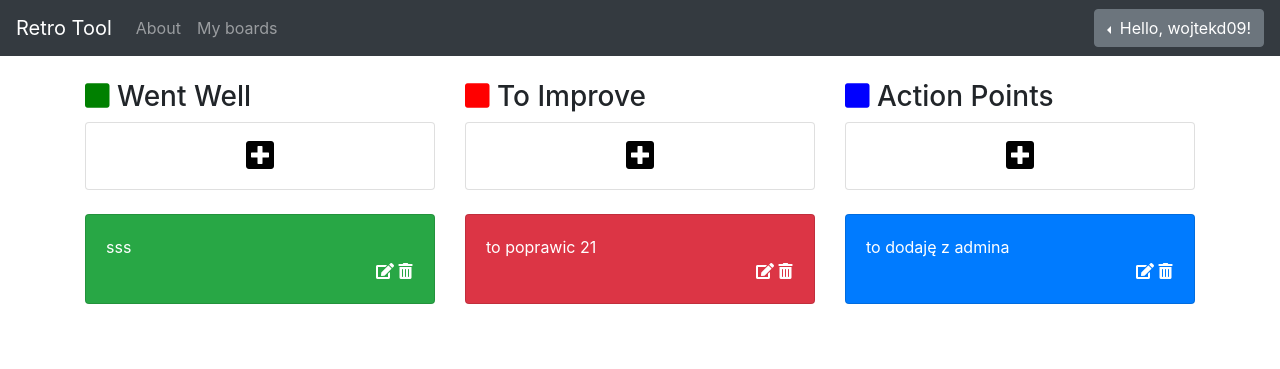
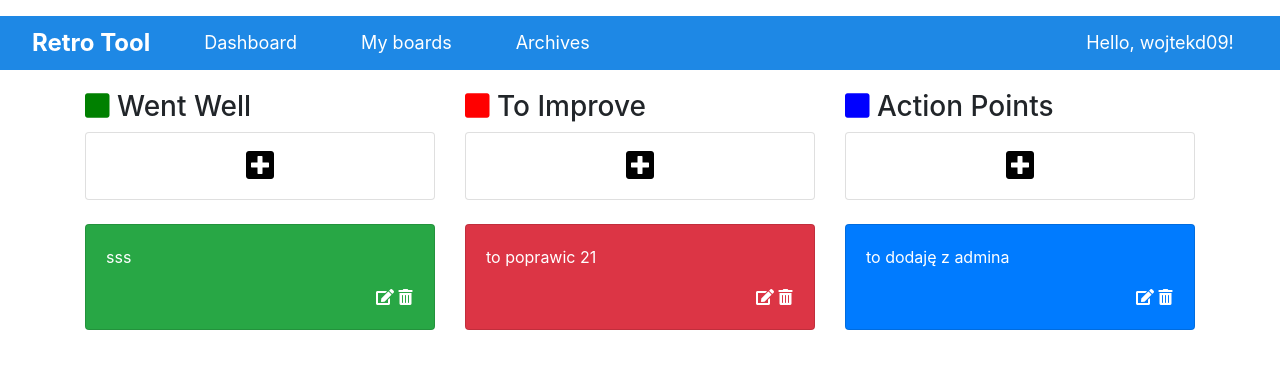
Before and after one commit to wojtekd9393/DjangoProjects, a Django app: page /home/1 in a window 1280 px wide. Shown: the top 369 px of the page. Run offline with Django 3.2, Linux system fonts and the light colour scheme; a user stored in the database is signed in; data comes from the database, SQL or seed files in the repository; both versions use the stored data as it was after the commit; some libraries are stand-ins or nearby versions.

Commit message:
CSS modification; new navbar

```diff
--- a/static/css/my_css.css
+++ b/static/css/my_css.css
@@ -37,3 +37,122 @@
 .disabled {
     color: red;
  }
+
+.jumbotron {
+    background-color: #eafbff;
+}
+.new_nav {
+    margin-bottom: 20px;
+    background-color: #1e88e5;
+}
+
+.new_nav ul {
+    list-style: none;
+}
+
+.new_nav ul li {
+    float: left;
+    margin: 0 10px;
+}
+
+.new_nav a {
+    display: block;
+    text-decoration: none;
+    font-size: 18px;
+    color: white;
+    padding: 10px 20px;
+    box-sizing: border-box;
+    border: 2px solid transparent;
+    line-height: 30px;
+}
+.new_nav div.logo a {
+    font-size: 24px;
+    line-height: 30px;
+    margin-left: 10px;
+}
+.new_nav ul li a:hover {
+    border-bottom: 2px solid white;
+    border-top: 2px solid white;
+    /*background-color: #2e99e5;*/
+}
+
+.new_nav ul li:nth-child(4) {
+    float: right;
+}
+
+.new_nav ul li:nth-child(5) {
+    float: right;
+}
+
+.clearfix::after {
+    content: "";
+    display: block;
+    clear: both;
+}
+
+.logo {
+    float: left; font-weight: bold;
+}
+.dropdown {
+  float: right;
+  position: relative;
+  box-sizing: border-box;
+  margin-right: 20px;
+  width: 200px;
+  text-align: center;
+}
+
+.dropbtn {
+  color: white;
+  border: none;
+}
+
+.dropdown-content {
+  display: none;
+  position: absolute;
+  background-color: #1e88e5 ;
+  width: 200px;
+  z-index: 1;
+}
+
+.dropdown-content a {
+  color: white;
+  text-decoration: none;
+  display: block;
+  font-size: 16px;
+}
+
+.dropdown-content a:hover {background-color: #90caf9;}
+
+.dropdown:hover .dropdown-content {display: block;}
+
+.dropdown:hover .dropbtn {background-color: #1976d2;}
+
+/*
+ .agile {
+    background-image: url('/static/img/agile.jpg');
+    background-repeat: no-repeat;
+    background-size: contain;
+ }
+ */
+/*
+ .container {
+    max-width: 1200px;
+    margin 0 100px;
+ }
+*/
+ body {
+    overflow-y: scroll;
+ }
+
+ div.actions{
+    margin-left: 270px;
+ }
+
+ .card-body p {
+    text-align: justify;
+ }
+
+ .btn-group {
+    float: right;
+ }
--- a/static/js/cards_handling.js
+++ b/static/js/cards_handling.js
@@ -10,8 +10,7 @@ $(document).ready(function(){
             data: serializedData,
             type: 'POST',
             success: function(response) {
-                $("#greenList").prepend('<div class="card text-white bg-success mb-3" id="greenCard" data-id="' + response.task.id + '"><div class="card-body">'
-                +response.task.item+ '<div style="margin-left: 270px;"><a href="/edit/'+response.task.id+'"><i class="fas fa-edit fa-white"></i></a> <i class="fas fa-trash-alt fa-white" data-id="' + response.task.id + '" data-toggle="tooltip" data-placement="bottom" title="Delete item"></i></div></div></div>')
+                $("#greenList").prepend('<div class="card text-white bg-success mb-3" id="greenCard" data-id="' + response.task.id + '"><div class="card-body"><p>'+response.task.item+'</p><div class="actions"><a href="/edit/'+response.task.id+'"><i class="fas fa-edit fa-white"></i></a> <i class="fas fa-trash-alt fa-white" data-id="' + response.task.id + '" data-toggle="tooltip" data-placement="bottom" title="Delete item"></i></div></div></div>')
                 $("#exampleModal .close").click();
             }
         })
@@ -51,8 +50,7 @@ $(document).ready(function(){
             data: serializedData,
             type: 'POST',
             success: function(response) {
-                $("#redList").prepend('<div class="card text-white bg-danger mb-3" id="redCard" data-id="' + response.task.id + '"><div class="card-body">'
-                +response.task.item+ '<div style="margin-left: 270px;"><a href="/edit/'+response.task.id+'"><i class="fas fa-edit fa-white"></i></a> <i class="fas fa-trash-alt fa-white" data-id="' + response.task.id + '" data-toggle="tooltip" data-placement="bottom" title="Delete item"></i></div></div></div>')
+                $("#redList").prepend('<div class="card text-white bg-danger mb-3" id="redCard" data-id="' + response.task.id + '"><div class="card-body"><p>'+response.task.item+'</p><div class="actions"><a href="/edit/'+response.task.id+'"><i class="fas fa-edit fa-white"></i></a> <i class="fas fa-trash-alt fa-white" data-id="' + response.task.id + '" data-toggle="tooltip" data-placement="bottom" title="Delete item"></i></div></div></div>')
                 $("#exampleModal2 .close").click();
             }
         })
@@ -92,8 +90,7 @@ $(document).ready(function(){
             data: serializedData,
             type: 'POST',
             success: function(response) {
-                $("#blueList").prepend('<div class="card text-white bg-primary mb-3" id="blueCard" data-id="' + response.task.id + '"><div class="card-body">'
-                +response.task.item+ '<div style="margin-left: 270px;"><a href="/edit/'+response.task.id+'"><i class="fas fa-edit fa-white"></i></a> <i class="fas fa-trash-alt fa-white" data-id="' + response.task.id + '" data-toggle="tooltip" data-placement="bottom" title="Delete item"></i></div></div></div>')
+                $("#blueList").prepend('<div class="card text-white bg-primary mb-3" id="blueCard" data-id="' + response.task.id + '"><div class="card-body"><p>'+response.task.item+'</p><div class="actions"><a href="/edit/'+response.task.id+'"><i class="fas fa-edit fa-white"></i></a> <i class="fas fa-trash-alt fa-white" data-id="' + response.task.id + '" data-toggle="tooltip" data-placement="bottom" title="Delete item"></i></div></div></div>')
                 $("#exampleModal3 .close").click();
             }
         })
--- a/templates/base.html
+++ b/templates/base.html
@@ -15,51 +15,29 @@
     <title>Retro Tool</title>
   </head>
   <body>
-      <nav class="navbar navbar-expand-lg navbar-dark bg-dark">
-      <a class="navbar-brand" href="{% url 'dashboard' %}">Retro Tool</a>
-      <button class="navbar-toggler" type="button" data-toggle="collapse" data-target="#navbarSupportedContent" aria-controls="navbarSupportedContent" aria-expanded="false" aria-label="Toggle navigation">
-        <span class="navbar-toggler-icon"></span>
-      </button>
-
-      <div class="collapse navbar-collapse" id="navbarSupportedContent">
-        <ul class="navbar-nav mr-auto">
-            <li class="nav-item">
-                <a class="nav-link" href="#">About</a>
-            </li>
-            <li class="nav-item">
-
-            </li>
-            <li class="nav-item">
-                <a class="nav-link" href="{% url 'main' %}">My boards</a>
-            </li>
-            <li class="nav-item">
-
-            </li>
-        </ul>
-      </div>
+      <nav class="new_nav clearfix">
+          <div class="logo"><a href="">Retro Tool</a></div>
+          <ul>
+              <li><a href="{% url 'dashboard' %}">Dashboard</a></li>
+              <li><a href="{% url 'main' %}">My boards</a></li>
+              <li><a href="{% url 'archived' %}">Archives</a></li>
+              {% if not user.is_authenticated %}
+                <li><a href="{% url 'login' %}">Log In</a></li>
+                <li><a href="{% url 'register' %}">Sign Up</a></li>
+              {% endif %}
+          </ul>
           {% if user.is_authenticated %}
-          <div class="dropleft" style="color: white; ">
-              <button class="btn btn-secondary dropdown-toggle" type="button" id="dropdownMenuButton" data-toggle="dropdown" aria-haspopup="true" aria-expanded="false">
-                Hello, {{ user.username|default:'Guest' }}!
-            </button>
-
-          <div class="dropdown-menu" aria-labelledby="dropdownMenuButton">
-              <a class="dropdown-item" href="{% url 'main' %}">My boards</a>
-              <a class="dropdown-item" href="{% url 'archived' %}">Archives</a>
-              <a class="dropdown-item" href="{% url 'password_change' %}">Change password</a>
-              {% block settings %}
-
-              {% endblock %}
-              <div class="dropdown-divider"></div>
-              <a class="dropdown-item" href="{% url 'logout' %}">Logout</a>
-          </div>
-            {% else %}
-                <a class="btn btn-secondary nav-link"  href="{% url 'login' %}">Login</a>
-            {% endif %}
-          </div>
-    </nav>
-      <br/>
-
+              <div class="dropdown">
+                  <a class="dropbtn" href="">Hello, {{ user.username }}!</a>
+                  <div class="dropdown-content">
+                      {% block settings %}
+                      {% endblock %}
+                      <a href="{% url 'password_change' %}">Change password</a>
+                      <a href="{% url 'logout' %}">Log Out</a>
+                  </div>
+              </div>
+          {% endif %}
+      </nav>
 
 <!--      <form class="form-inline my-2 my-lg-0" method="post">-->
 <!--            {% csrf_token %}-->
--- a/templates/home.html
+++ b/templates/home.html
@@ -3,7 +3,7 @@
 
     {% block settings %}
         {% if author.id == user.id %}
-            <a class="dropdown-item" href="{% url 'settings' retro_id %}">Settings</a>
+            <a class=".dropdown-content" href="{% url 'settings' retro_id %}">Settings</a>
         {% endif %}
     {% endblock %}
 
@@ -47,9 +47,6 @@
       </div>
       <div class="modal-footer">
               <button type="button" class="btn btn-secondary" data-dismiss="modal">Close</button>
-<!--              <button type="submit" class="btn btn-primary">Save changes</button>-->
-
-
       </div>
     </div>
   </div>
@@ -77,9 +74,6 @@
       </div>
       <div class="modal-footer">
               <button type="button" class="btn btn-secondary" data-dismiss="modal">Close</button>
-<!--              <button type="submit" class="btn btn-primary">Save changes</button>-->
-
-
       </div>
     </div>
   </div>
@@ -112,9 +106,6 @@ poprawic w przyszlosci !!!-->
       </div>
       <div class="modal-footer">
               <button type="button" class="btn btn-secondary" data-dismiss="modal">Close</button>
-<!--              <button type="submit" class="btn btn-primary">Save changes</button>-->
-
-
       </div>
     </div>
   </div>
@@ -139,20 +130,20 @@ poprawic w przyszlosci !!!-->
                     <div class="card text-white bg-success mb-3" id="greenCard" data-id="{{ things.id }}">
     <!--                <div class="card-header">To Improve</div>-->
                         <div class="card-body">
-                            {{ things.item }}</br>
-                            <div style="margin-left: 270px;">
+                            <p>{{ things.item }}</p>
+                            <div class="actions">
                                 {% if user.is_authenticated and things.author.id == user.id and not retro.voting and not retro.archived %}
                                     <a href="{% url 'edit' things.id %}"><i class="fas fa-edit fa-white"></i></a>
                                     <i class="fas fa-trash-alt fa-white" data-id="{{ things.id }}" data-toggle="tooltip" data-placement="bottom" title="Delete item"></i>
                                 {% else %}
-                                    <a href="{% url 'edit' things.id %}" style="pointer-events: none;"><i class="fas fa-edit fa-white" style="visibility:hidden;"></i></a>
-                                    <i class="fas fa-trash-alt fa-white" data-id="{{ things.id }}" data-toggle="tooltip" data-placement="bottom" title="Delete item" style="visibility:hidden;"></i>
+                                    <a href="{% url 'edit' things.id %}" style="display: none;"><i class="fas fa-edit fa-white"></i></a>
+                                    <i class="fas fa-trash-alt fa-white" data-id="{{ things.id }}" data-toggle="tooltip" data-placement="bottom" title="Delete item" style="display: none;"></i>
                                 {% endif %}
                             </div>
                             {% if retro.voting and user.is_authenticated %}
                                 <div class="btn-group">
                                         <div><a class="btn btn-xs btn-info" href="{% url 'card_vote' things.id %}" name="card_id" value="{{ things.id }}" {% if user in things.votes.all or limit == True %} style="pointer-events: none;" {% endif %}><i class="far fa-thumbs-up"></i> [{{ votes }}]</a></div>
-                                        {% if user in things.votes.all %}<div><a class="btn btn-xs btn-warning" href="{% url 'card_vote_down' things.id %}" name="card_id" value="{{ things.id }}"><i class="fas fa-minus-circle"></i> Remove</a></div>{% endif %}
+                                        {% if user in things.votes.all %}<div><a class="btn btn-xs btn-warning" href="{% url 'card_vote_down' things.id %}" name="card_id" value="{{ things.id }}"><i class="far fa-thumbs-down"></i></a></div>{% endif %}
                                 </div>
                             {% endif %}
                         </div>
@@ -178,20 +169,20 @@ poprawic w przyszlosci !!!-->
                     <div class="card text-white bg-danger mb-3" id="redCard" data-id="{{ things.id }}">
     <!--                <div class="card-header">To Improve</div>-->
                         <div class="card-body">
-                            {{ things.item }}</br>
-                            <div style="margin-left: 270px;">
+                            <p>{{ things.item }}</p>
+                            <div class="actions">
                                 {% if user.is_authenticated and things.author.id == user.id and not retro.voting and not retro.archived %}
                                     <a href="{% url 'edit' things.id %}"><i class="fas fa-edit fa-white"></i></a>
                                     <i class="fas fa-trash-alt fa-white" data-id="{{ things.id }}" data-toggle="tooltip" data-placement="bottom" title="Delete item"></i>
                                 {% else %}
-                                    <a href="{% url 'edit' things.id %}" style="pointer-events: none;"><i class="fas fa-edit fa-white" style="visibility:hidden;"></i></a>
-                                    <i class="fas fa-trash-alt fa-white" data-id="{{ things.id }}" data-toggle="tooltip" data-placement="bottom" title="Delete item" style="visibility:hidden;"></i>
+                                    <a href="{% url 'edit' things.id %}" style="display: none;"><i class="fas fa-edit fa-white"></i></a>
+                                    <i class="fas fa-trash-alt fa-white" data-id="{{ things.id }}" data-toggle="tooltip" data-placement="bottom" title="Delete item" style="display: none;"></i>
                                 {% endif %}
                             </div>
                             {% if retro.voting and user.is_authenticated %}
                                 <div class="btn-group">
                                         <div><a class="btn btn-xs btn-info" href="{% url 'card_vote' things.id %}" name="card_id" value="{{ things.id }}" {% if user in things.votes.all or limit == True %} style="pointer-events: none;" {% endif %}><i class="far fa-thumbs-up"></i> [{{ votes }}]</a></div>
-                                        {% if user in things.votes.all %}<div><a class="btn btn-xs btn-warning" href="{% url 'card_vote_down' things.id %}" name="card_id" value="{{ things.id }}"><i class="fas fa-minus-circle"></i> Remove</a></div>{% endif %}
+                                        {% if user in things.votes.all %}<div><a class="btn btn-xs btn-warning" href="{% url 'card_vote_down' things.id %}" name="card_id" value="{{ things.id }}"><i class="far fa-thumbs-down"></i></a></div>{% endif %}
                                 </div>
                             {% endif %}
                         </div>
@@ -217,20 +208,20 @@ poprawic w przyszlosci !!!-->
                   {% if things.completed == 3 %}
                     <div class="card text-white bg-primary mb-3" id="blueCard" data-id="{{ things.id }}">
                         <div class="card-body">
-                            {{ things.item }}</br>
-                            <div style="margin-left: 270px;">
+                            <p>{{ things.item }}</p>
+                            <div class="actions">
                                 {% if user.is_authenticated and things.author.id == user.id and not retro.voting and not retro.archived %}
                                     <a href="{% url 'edit' things.id %}"><i class="fas fa-edit fa-white"></i></a>
                                     <i class="fas fa-trash-alt fa-white" data-id="{{ things.id }}" data-toggle="tooltip" data-placement="bottom" title="Delete item"></i>
                                 {% else %}
-                                    <a href="{% url 'edit' things.id %}" style="pointer-events: none;"><i class="fas fa-edit fa-white" style="visibility:hidden;"></i></a>
-                                    <i class="fas fa-trash-alt fa-white" data-id="{{ things.id }}" data-toggle="tooltip" data-placement="bottom" title="Delete item" style="visibility:hidden;"></i>
+                                    <a href="{% url 'edit' things.id %}" style="display: none;"><i class="fas fa-edit fa-white"></i></a>
+                                    <i class="fas fa-trash-alt fa-white" data-id="{{ things.id }}" data-toggle="tooltip" data-placement="bottom" title="Delete item" style="display: none;"></i>
                                 {% endif %}
                             </div>
                             {% if retro.voting and user.is_authenticated %}
                                 <div class="btn-group">
                                         <div><a class="btn btn-xs btn-info" href="{% url 'card_vote' things.id %}" name="card_id" value="{{ things.id }}" {% if user in things.votes.all or limit == True %} style="pointer-events: none;" {% endif %}><i class="far fa-thumbs-up"></i> [{{ votes }}]</a></div>
-                                        {% if user in things.votes.all %}<div><a class="btn btn-xs btn-warning" href="{% url 'card_vote_down' things.id %}" name="card_id" value="{{ things.id }}"><i class="fas fa-minus-circle"></i> Remove</a></div>{% endif %}
+                                        {% if user in things.votes.all %}<div><a class="btn btn-xs btn-warning" href="{% url 'card_vote_down' things.id %}" name="card_id" value="{{ things.id }}"><i class="far fa-thumbs-down"></i></a></div>{% endif %}
                                 </div>
                             {% endif %}
                         </div>
--- a/templates/main.html
+++ b/templates/main.html
@@ -1,7 +1,11 @@
 {% extends 'base.html' %}
 
 {% block content %}
-
+<!--
+    Ideas for improvements:
+    - add creation time to each retro board,
+    - display this date below the name of the retro leader
+-->
 <!-- Modal window for retro form-->
 <div class="modal fade" id="retroModal" tabindex="-1" role="dialog" aria-labelledby="retroModalLabel" aria-hidden="true">
   <div class="modal-dialog" role="document">
--- a/templates/settings.html
+++ b/templates/settings.html
@@ -32,7 +32,7 @@
              name="archived" value="True" {% if archived %} checked {% endif %}>
             <label for="archived">Yes</label>
         </div>
-        <li>Set timer</li> <small>Time for completing retro board.</small> <br/>
+        <li>Set timer (This function will implemented in the future!)</li> <small>Time for completing retro board.</small> <br/>
         <button type="submit" class="btn btn-primary btn-sm">Save</button>
     </form>
     <br/>
```
Also changed, not shown: templates/dashboard.html (+12 -14 lines), db.sqlite3.
